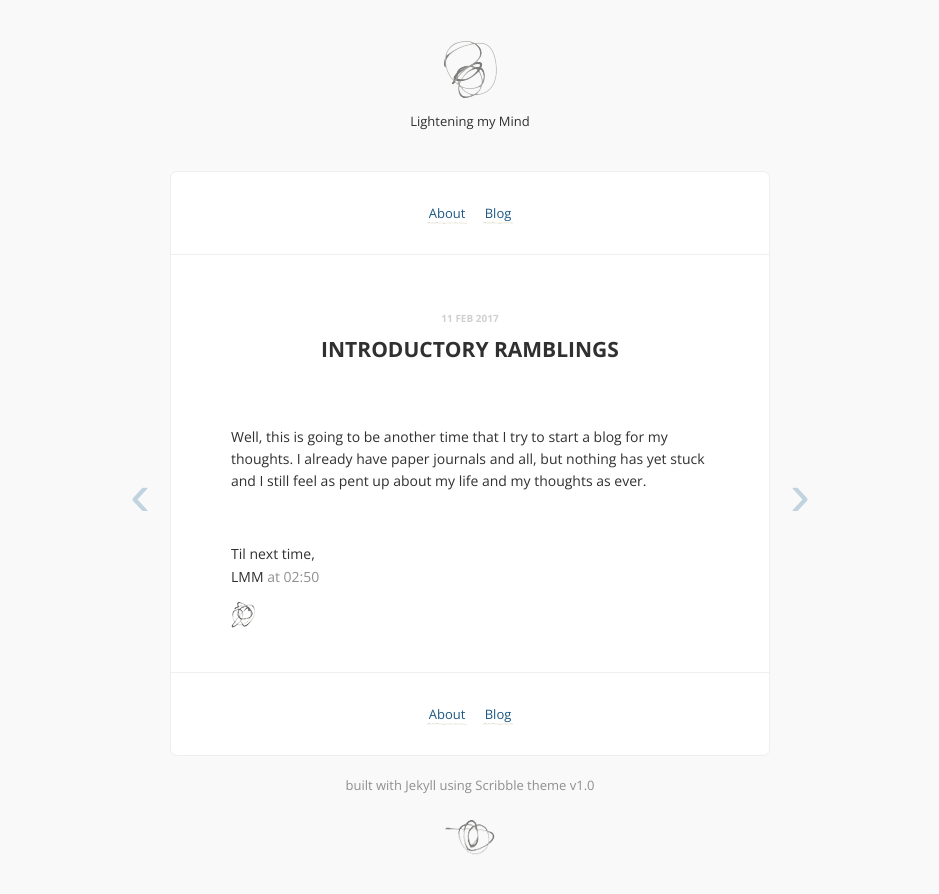
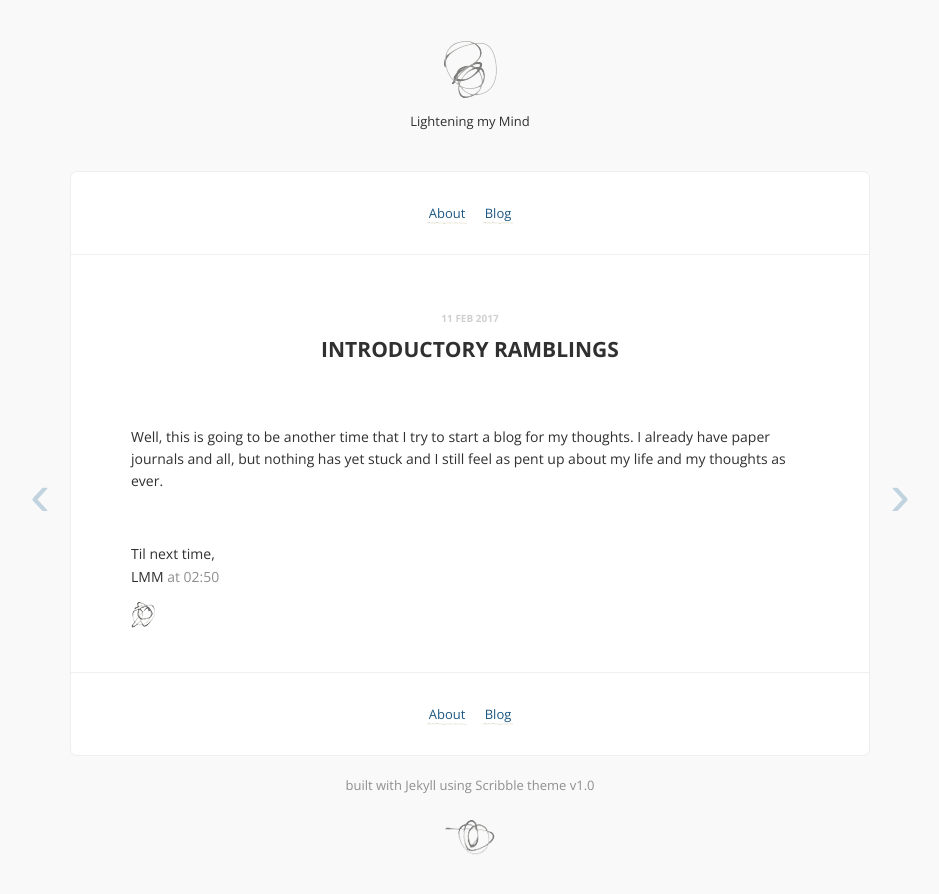
Before and after one commit to lighteningstime/lighteningsblog, a Jekyll site: the page built from _posts/2017-02-11-introductory-ramblings.md, in a window 1280 px wide. Shown: the top 894 px of the page, without its empty margins (170-1109 px from the left). Built offline with Jekyll 4.4.1, drawn with Linux system fonts in a browser that asks for light colours; comment, search, counter and statistics services are not loaded.

Commit message:
change style sheet...

```diff
--- a/stylesheets/style.css
+++ b/stylesheets/style.css
@@ -80,7 +80,7 @@ header {
 
 footer {
   width: 100%;
-  max-width: 600px;
+  max-width: 800px;
   line-height: 2em;
   margin: auto;
   padding-bottom: 30px;
@@ -94,7 +94,7 @@ footer {
   -moz-box-sizing: border-box;
   box-sizing: border-box;
   width: 100%;
-  max-width: 600px;
+  max-width: 800px;
   background: #fff;
   margin: 40px auto 20px;
   border-radius: 7px;
@@ -357,6 +357,6 @@ img {
   left: 50%;
   font-size: 60px; }
 .paging .left {
-  margin-left: -340px; }
+  margin-left: -440px; }
 .paging .right {
-  margin-left: 320px; }
+  margin-left: 420px; }
```
